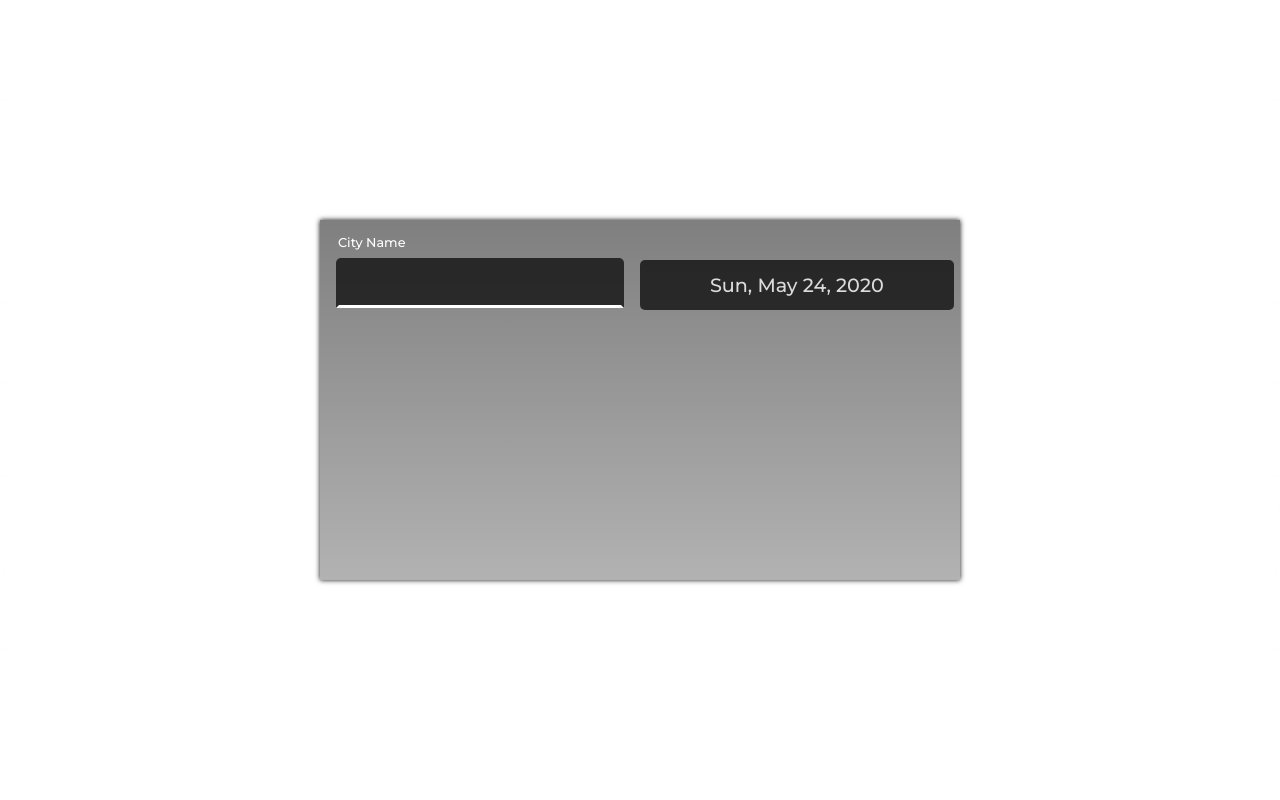
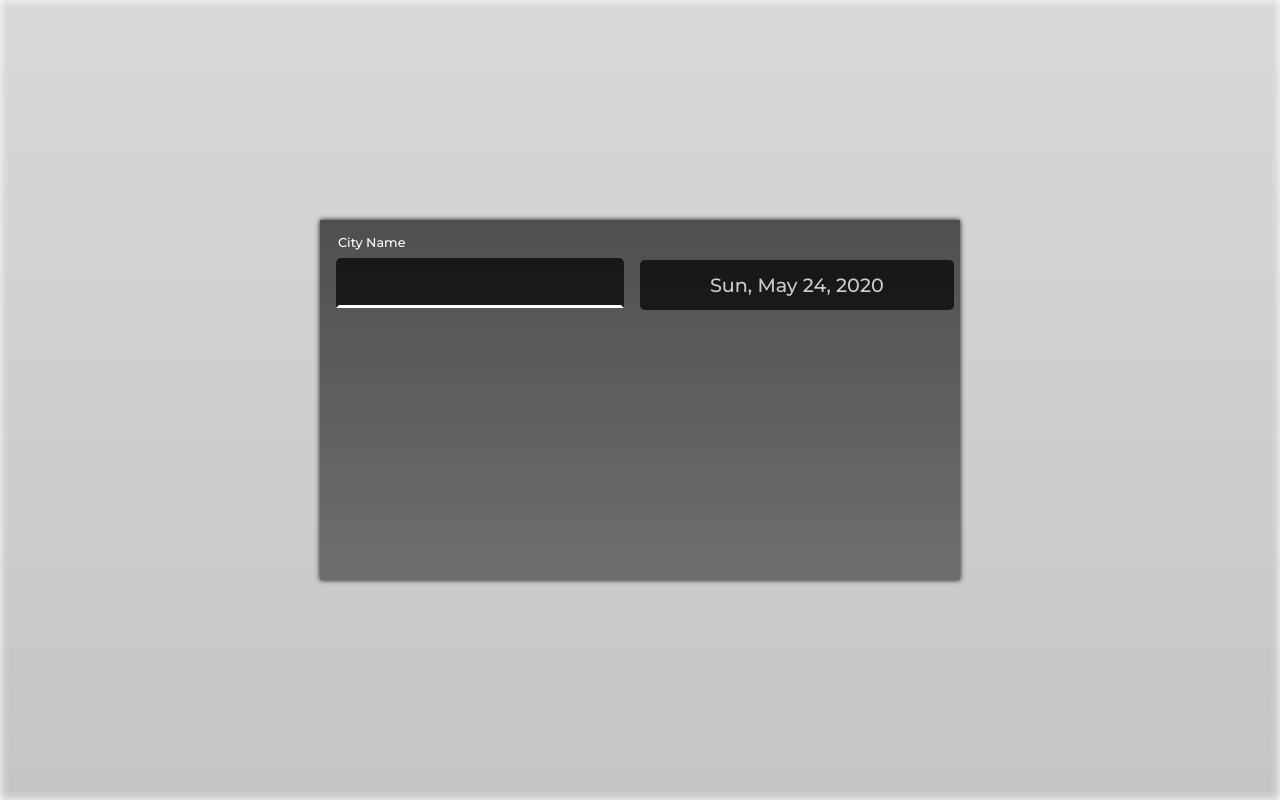
Before and after one commit to skoodath/weather, a plain HTML site: page index.html in a window 1280 px wide. Drawn offline with nearby package versions, Linux system fonts and the light colour scheme; the site is published under a folder, as on GitHub Pages, so addresses that start at the root find nothing.

Commit message:
url push

```diff
--- a/style.css
+++ b/style.css
@@ -10,7 +10,7 @@ body {
 }
 
 .overlay {
-  background-image: linear-gradient(rgba(255, 255, 255, 0.6), rgba(255, 255, 255, 0.4)), url("/images/bg1.jpg");
+  background-image: linear-gradient(rgba(255, 255, 255, 0.6), rgba(255, 255, 255, 0.4)), url("./images/bg1.jpg");
   background-size: cover;
   background-position: center center;
   background-attachment: fixed;
@@ -26,7 +26,7 @@ body {
   display: grid;
   grid-template-columns: 1fr;
   grid-template-rows: 1fr;
-  background-image: linear-gradient(rgba(0, 0, 0, 0.5), rgba(0, 0, 0, 0.3)), url("/images/bg1.jpg");
+  background-image: linear-gradient(rgba(0, 0, 0, 0.5), rgba(0, 0, 0, 0.3)), url("./images/bg1.jpg");
   background-size: cover;
   background-position: center center;
   color: #ffffff;
```
